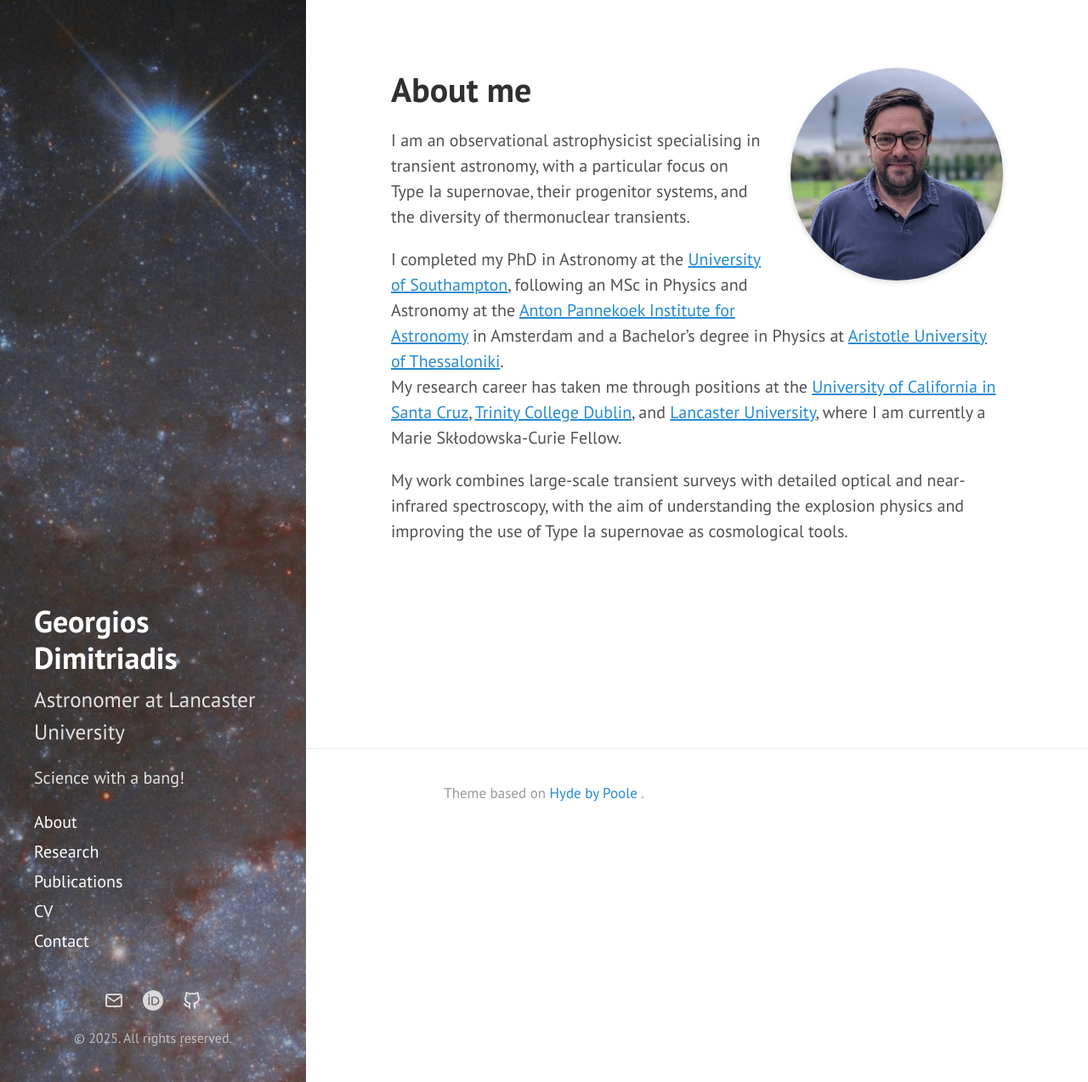
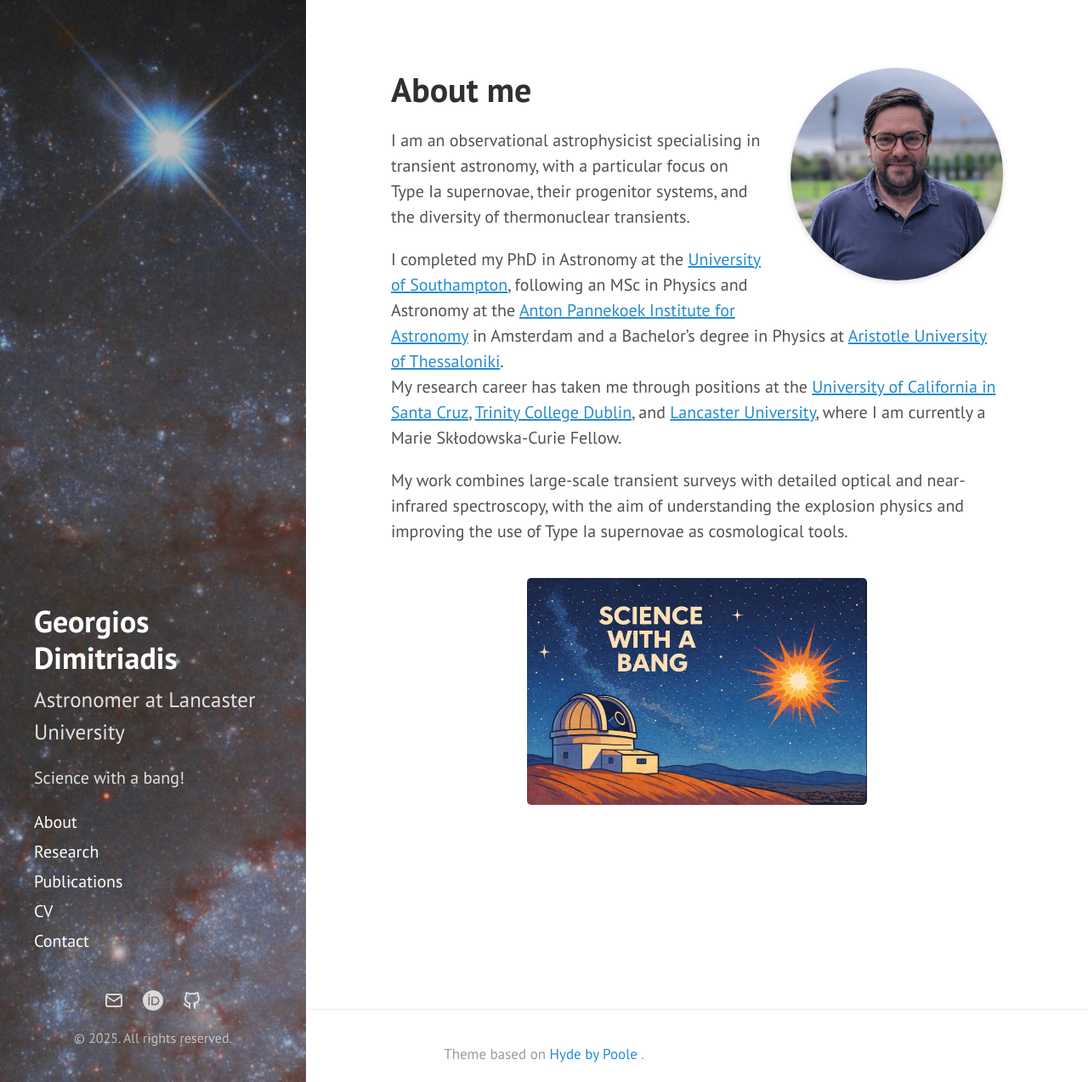
Before and after one commit to geodimitriadis/geodimitriadis.github.io, a Jekyll site: the page built from index.md, in a window 1280 px wide and 1273 px high. Shown: the whole window at 85% size. Built offline with Jekyll 4.4.1, drawn with Linux system fonts in a browser that asks for light colours.

Commit message:
Update index.md

```diff
--- a/index.md
+++ b/index.md
@@ -14,3 +14,9 @@ I completed my PhD in Astronomy at the [University of Southampton](https://www.s
 My research career has taken me through positions at the [University of California in Santa Cruz](https://transients.ucsc.edu/), [Trinity College Dublin](https://www.tcd.ie/physics/research/groups/explosive-transients/), and [Lancaster University](https://www.lancaster.ac.uk/physics/research/astrophysics/observational-astrophysics/), where I am currently a Marie Skłodowska-Curie Fellow.
 
 My work combines large-scale transient surveys with detailed optical and near-infrared spectroscopy, with the aim of understanding the explosion physics and improving the use of Type Ia supernovae as cosmological tools.
+
+<div style="text-align: center; margin-top: 2rem;">
+  <img src="{{ site.baseurl }}/public/images/science_with_a_bang.png"
+       alt="Science with a bang"
+       style="max-width: 400px; width: 100%; height: auto; display: block; margin: 0 auto;">
+</div>
```
